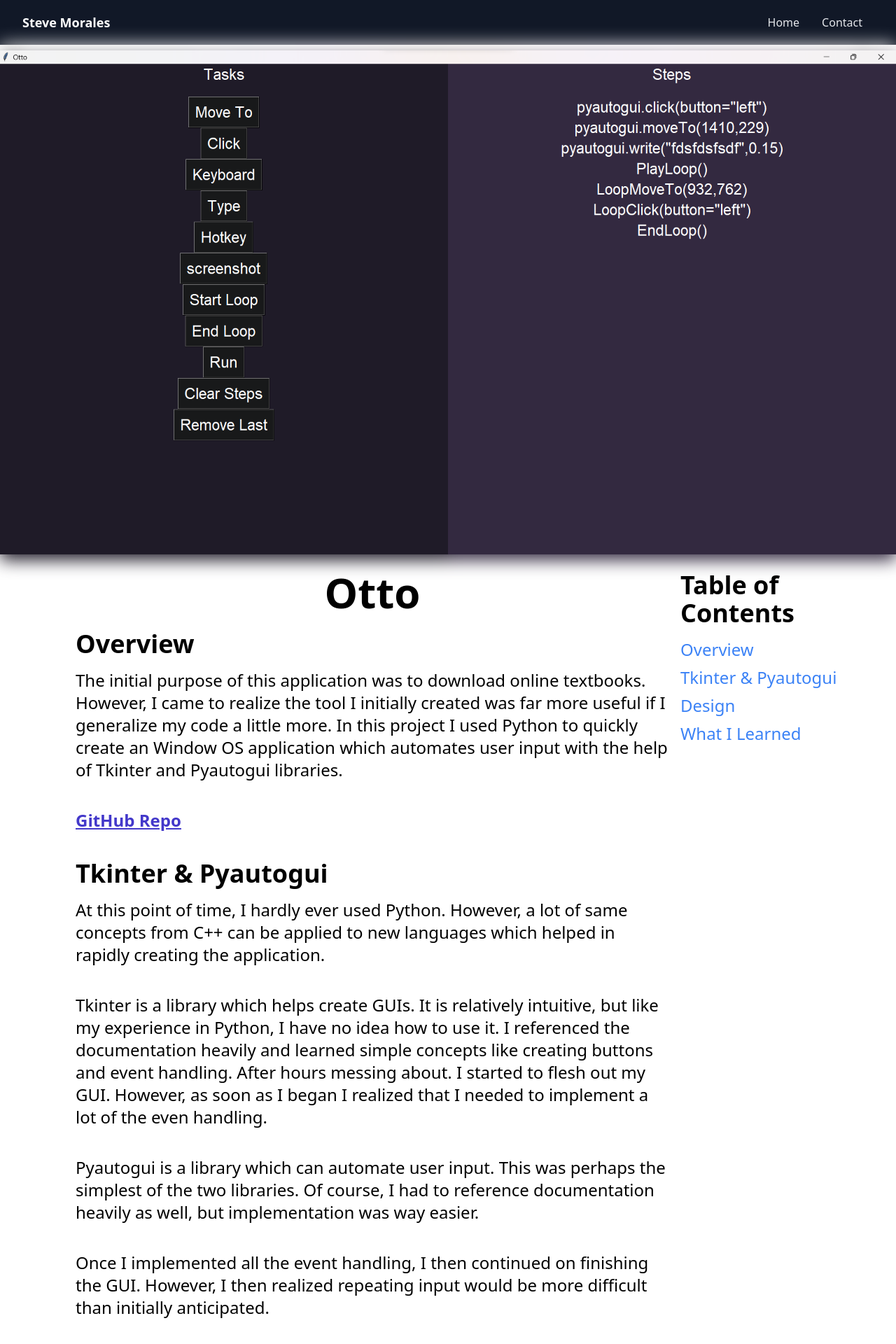
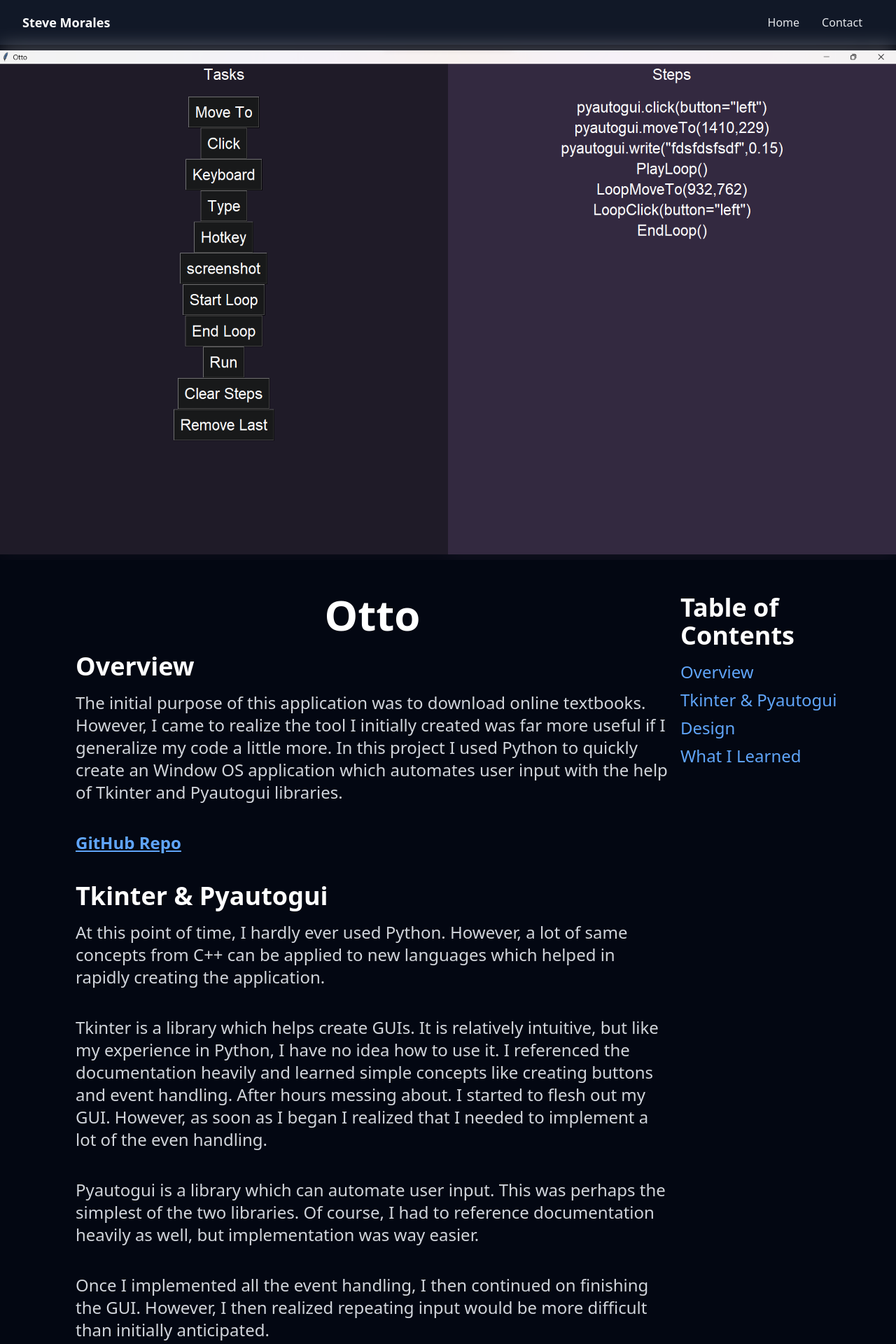
Before and after one commit to Steve-Morales/steve-morales, a React (Create React App) app: page /projects/otto in a window 1280 px wide. Shown: the top 1920 px of the page at 70% size. Built offline with nearby package versions, Linux system fonts and the light colour scheme.

Commit message:
Updated index.css

```diff
--- a/src/components/TableOfContents.jsx
+++ b/src/components/TableOfContents.jsx
@@ -6,7 +6,7 @@ export default function TableOfContents({ sections }) {
 
     return (
         <nav className="flex flex-col sticky top-0">
-            <h2 className="font-bold py-4 sm:text-xl md:text-2xl lg:text-4xl">
+            <h2 className="font-bold py-4 sm:text-xl md:text-2xl lg:text-4xl text-white">
                 Table of Contents
             </h2>
             <ul className="space-y-2">
@@ -14,7 +14,7 @@ export default function TableOfContents({ sections }) {
                     <li key={section.id}>
                         <a
                             href={`#${section.id}`}
-                            className="text-base sm:text-xl md:text-2xl text-blue-500 hover:underline"
+                            className="text-base sm:text-xl md:text-2xl text-blue-400 hover:text-blue-300 hover:underline transition-colors"
                         >
                             {section.title}
                         </a>
--- a/src/index.css
+++ b/src/index.css
@@ -15,11 +15,11 @@
 @tailwind components;
 
 .content-h1{
-  @apply text-lg sm:text-xl md:text-2xl lg:text-4xl font-bold py-2;
+  @apply text-lg sm:text-xl md:text-2xl lg:text-4xl font-bold py-2 text-white;
 }
 
 .content-p{
-  @apply text-base sm:text-lg md:text-xl lg:text-2xl pt-2 pb-8;
+  @apply text-base sm:text-lg md:text-xl lg:text-2xl pt-2 pb-8 text-gray-300;
 }
 
 .content-title-wrapper{
@@ -28,19 +28,19 @@
 
 .content-subtitle
 {
-  @apply text-xs sm:text-sm md:text-base lg:text-lg;
+  @apply text-xs sm:text-sm md:text-base lg:text-lg text-gray-400;
 }
 .content-date
 {
-  @apply text-xs sm:text-sm md:text-base lg:text-lg font-medium;
+  @apply text-xs sm:text-sm md:text-base lg:text-lg font-medium text-gray-500;
 }
 
 .content-title-h1{
-  @apply text-xl sm:text-2xl md:text-4xl lg:text-6xl font-bold text-center;
+  @apply text-xl sm:text-2xl md:text-4xl lg:text-6xl font-bold text-center text-white;
 }
 
 .content-link{
-  @apply text-indigo-700 underline font-extrabold hover:cursor-pointer;
+  @apply text-blue-400 underline font-extrabold hover:cursor-pointer hover:text-blue-300 transition-colors;
 }
 
 @tailwind utilities;
--- a/src/views/ProjectView.jsx
+++ b/src/views/ProjectView.jsx
@@ -5,21 +5,20 @@ import Footer from "../components/Footer";
 export default function ProjectView({ imgSrc, sections, content }) {
 
     return (
-        <>
-            <section className="flex flex-col min-h-screen">
+        <div className="bg-gray-950 min-h-screen">
+            <section className="flex flex-col min-h-screen relative">
                 <Navbar />
 
                 <div className="items-center">
-                    <img alt="background" src={imgSrc ? imgSrc : "https://via.placeholder.com/900x600"} className="z-0 blur-md align-middle object-cover absolute h-[calc(100vh-64px)] w-full" />
+                    <img alt="background" src={imgSrc ? imgSrc : "https://via.placeholder.com/900x600"} className="z-0 blur-md align-middle object-cover absolute h-[calc(100vh-64px)] w-full opacity-30" />
                     <img alt="content" src={imgSrc ? imgSrc : "https://via.placeholder.com/900x600"} className="z-1 align-middle object-contain absolute h-[calc(100vh-64px)] w-full" />
                 </div>
             </section>
 
-            <div className="container mx-auto">
-                <div className="grid grid-cols-12 gap-4">
+            <div className="container mx-auto bg-gray-950 relative z-10">
+                <div className="grid grid-cols-12 gap-4 py-8">
                     <div className="col-span-1"></div>
                     <div className="col-span-10 sm:col-span-8">
-                        {/* Your content goes here */}
                         {content}
                     </div>
                     <div className="hidden col-span-1 sm:col-span-3 sm:inline">
@@ -29,6 +28,6 @@ export default function ProjectView({ imgSrc, sections, content }) {
             </div>
 
             <Footer/>
-        </>
+        </div>
     );
 }
--- a/src/views/projects/AutoJober.jsx
+++ b/src/views/projects/AutoJober.jsx
@@ -59,7 +59,7 @@ function Content() {
             <p class="content-p">In the end, the inexperience and lack of time made it really difficult to finish strong.</p>
             <h1 class="content-h1" id="event_img">Event Image</h1>
             <div class="pb-12">
-                <img src={EventImage}/>
+                <img src={EventImage} alt="Auto Jober event participants"/>
             </div>
         </>
     );
--- a/src/views/projects/AutonomousVehicles.jsx
+++ b/src/views/projects/AutonomousVehicles.jsx
@@ -76,7 +76,7 @@ function Content() {
             href="https://guitar.ucsd.edu/maeece148/index.php/2022SummerTeam4"
             id='project-wiki-section'
             className="content-link content-p"
-            onMouseEnter={(e) => setProjectLink("🔗" + "https://guitar.ucsd.edu/maeece148/index.php/2022SummerTeam4")}
+            onMouseEnter={(e) => setProjectLink("🔗https://guitar.ucsd.edu/maeece148/index.php/2022SummerTeam4")}
                 onMouseLeave={(e) => setProjectLink("Project Wiki")}
             >
                 {projectLink}
@@ -84,7 +84,7 @@ function Content() {
             <p className="content-p">
                 I should make mention that a large portion of the program came from our cognitive science team member. The end result was a program that used parameters to enhance lane detection. The following is a screenshot of our program.
             </p>
-            <img src={FilterImg} className="pb-12" alt="filter image" />
+            <img src={FilterImg} className="pb-12" alt="Lane detection program screenshot" />
         </>
     );
 }
--- a/src/views/projects/MyCountry.jsx
+++ b/src/views/projects/MyCountry.jsx
@@ -68,7 +68,7 @@ function Content() {
                 I first noticed this problem when I wanted to update the results as soon as the user changes the type of search.
                 The reason this problem occurred is due to the results only updating when there was a change in the search bar.
                 To solve this issue, I used a useEffect hook which used a dependency of the radio buttons (search options) states which would call the search function on the change of state.
-                The next state management issue occurred when adding a spinner component (one of these <img src='https://media.tenor.com/OzAxe6-8KvkAAAAC/blue_spinner.gif' width={'30rem'} className='inline' />).
+                The next state management issue occurred when adding a spinner component (one of these <img src='https://media.tenor.com/OzAxe6-8KvkAAAAC/blue_spinner.gif' width={'30rem'} className='inline' alt="loading spinner" />).
                 I wanted the spinner component to be shown only when the information was still loading.
                 Sounds simple enough, but the main issue was determining when to update the state to show the spinner component.
                 I used the same solution as last time with a useEffect hook, but created a new function that checks for a condition before updating the state.
--- a/src/views/projects/Unity.jsx
+++ b/src/views/projects/Unity.jsx
@@ -41,7 +41,7 @@ function Content() {
             <h1 class="content-h1" id="script">The Script</h1>
             <p class="content-p">Since the purpose of the script is to help novices, I made sure to parameterize various things such as speed, number of jumps, and the amount of force for a jump. These parameters can be changed through the GUI rather than than the code itself. This was accomplished by using Unity's `[SerializeField]`. For those familiar with Unity may question my decision to make fields private rather than public. This is to ensure OOP (Object Oriented Principles) are followed. Of course, the script can be edited to have getter methods if needed, but this still ensured OOP are followed.</p>
             <div>
-                <img src={InspectorImg}/>
+                <img src={InspectorImg} alt="Unity inspector showing movement script parameters"/>
             </div>
             <p class="content-p">I also ensure to abstract flipping the sprite. This is to say, when the user moves left, the sprite would continue facing right when it should be facing left, so I ensure the sprite is facing the direction the player moves in. This eliminates confusion regarding animations to a small extent.</p>
             <p class="content-p">I make sure to include a README file which explains requirements to ensure the script works properly.</p>
```
